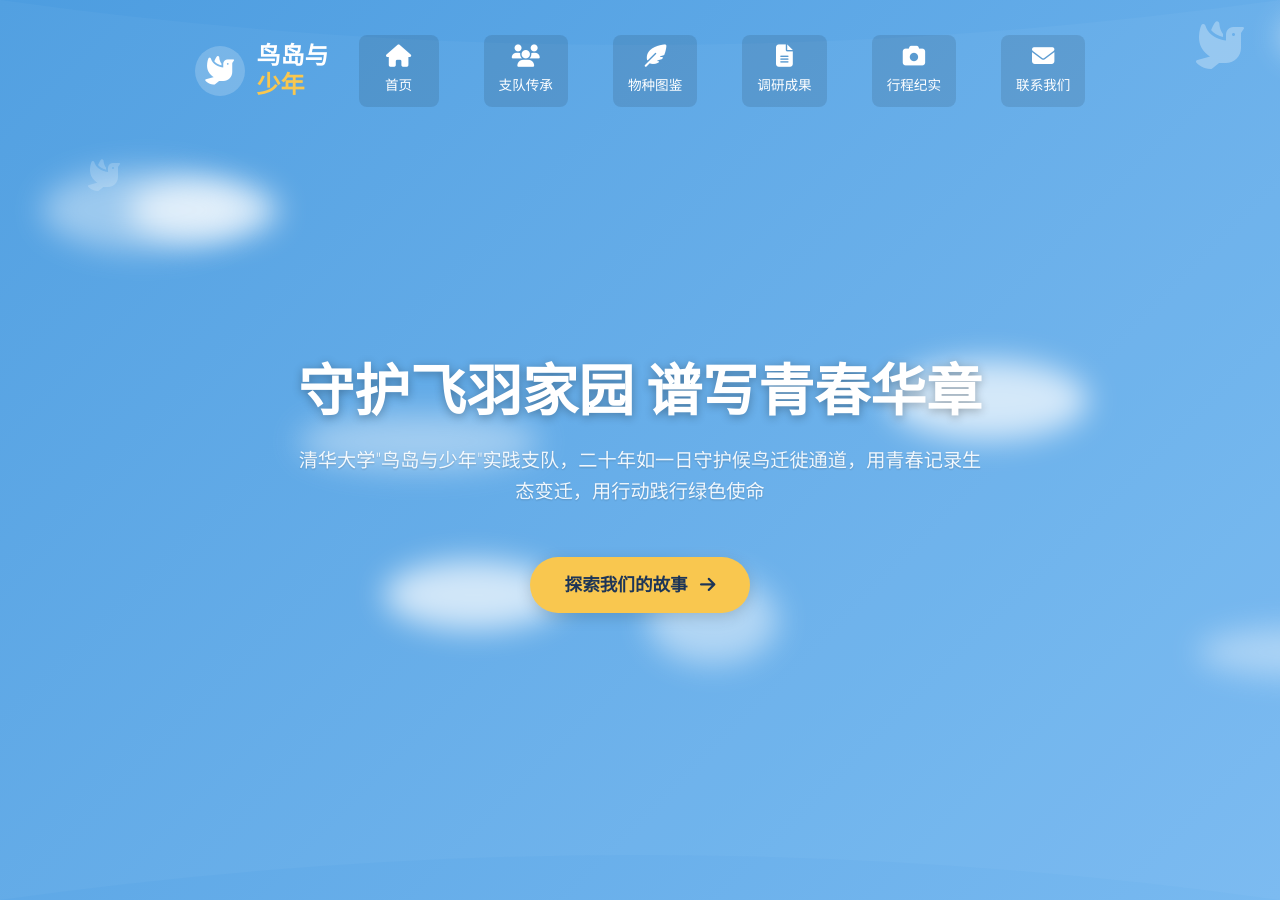
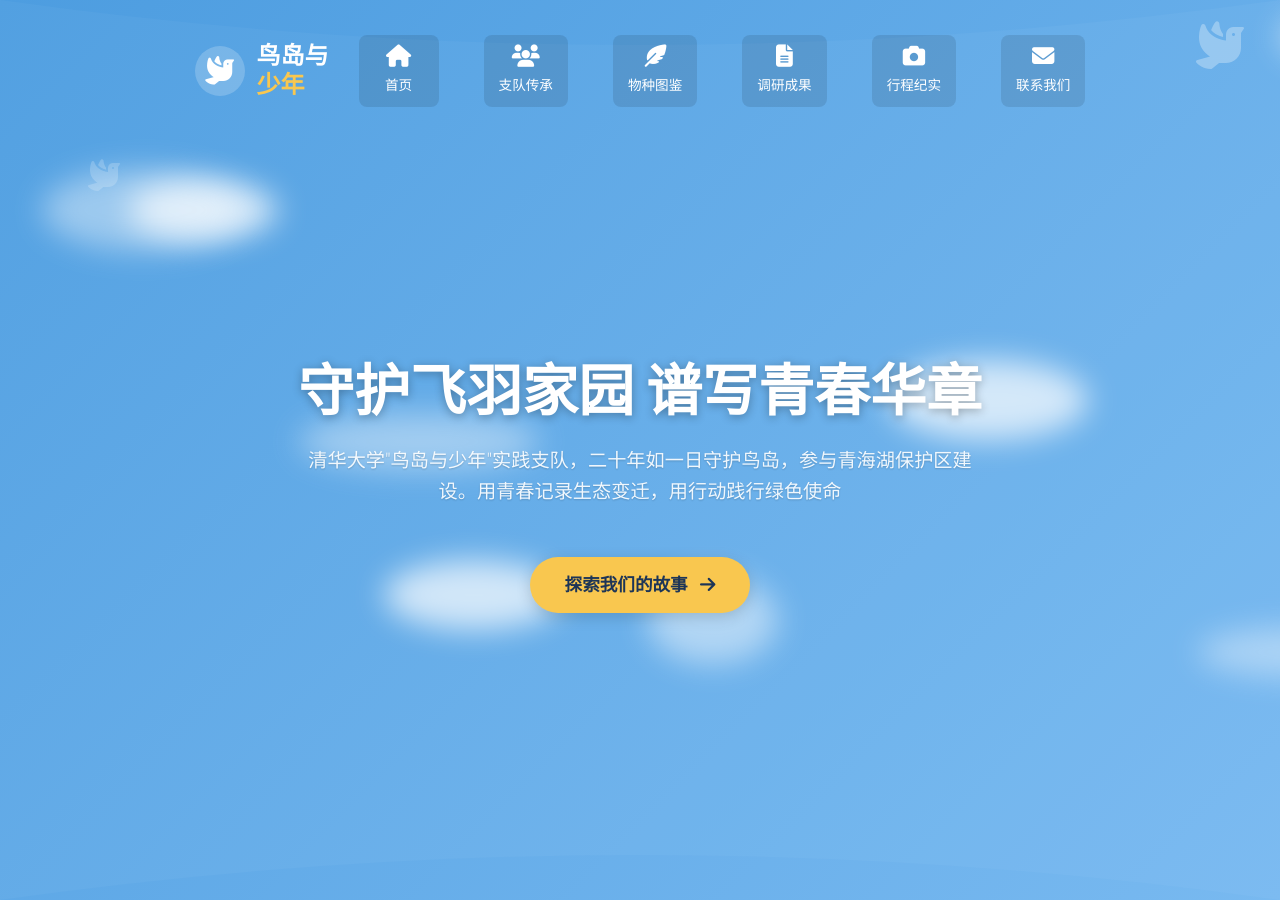
Before and after one commit to zf-li23/tsinghua_birdisland.github.io, a Jekyll site: the page built from index.html, in a window 1280 px wide and 900 px high. Built offline with Jekyll 4.4.1, drawn with Linux system fonts in a browser that asks for light colours.

Commit message:
Update header_home.html

```diff
--- a/_includes/header_home.html
+++ b/_includes/header_home.html
@@ -552,7 +552,7 @@
                 <span>守护飞羽家园</span>
                 <span>谱写青春华章</span>
             </h1>
-            <p>清华大学"鸟岛与少年"实践支队，二十年如一日守护候鸟迁徙通道，用青春记录生态变迁，用行动践行绿色使命</p>
+            <p>清华大学"鸟岛与少年"实践支队，二十年如一日守护鸟岛，参与青海湖保护区建设。用青春记录生态变迁，用行动践行绿色使命</p>
             <a href="{{ '/about/' | relative_url }}" class="cta-button">探索我们的故事 <i class="fas fa-arrow-right"></i></a>
         </section>
     </header>
```
